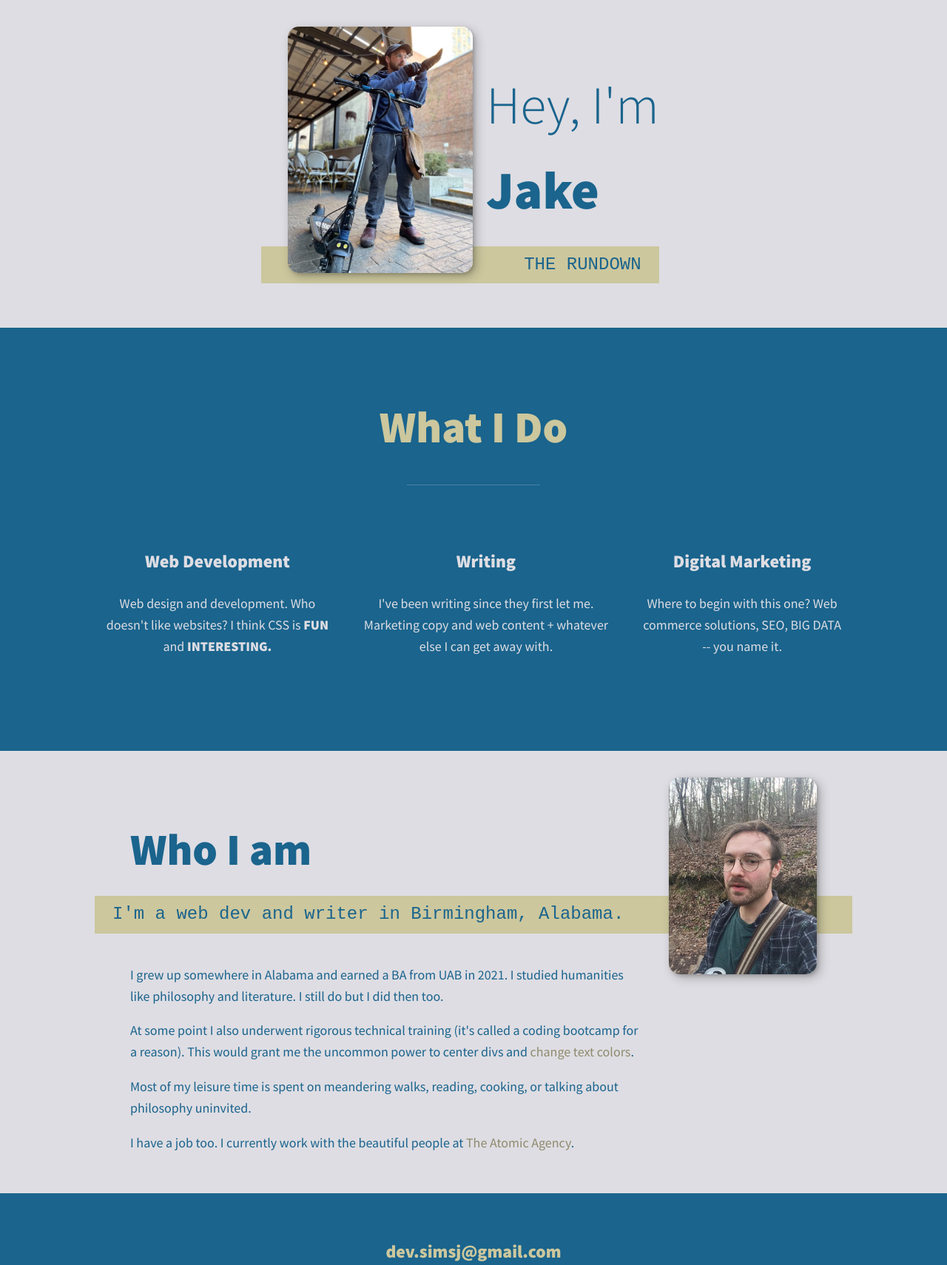
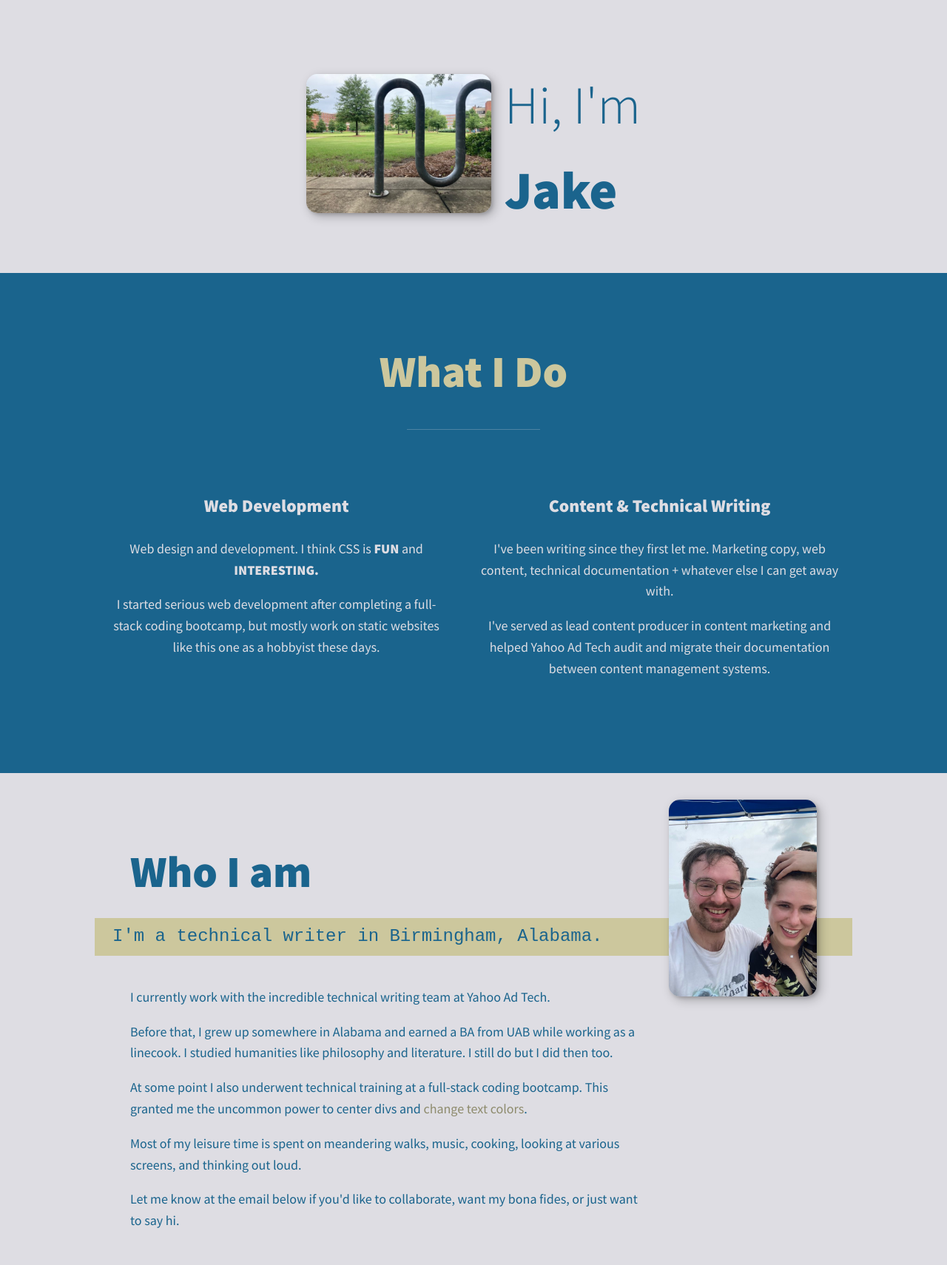
Before and after one commit to simsj93/personal-site, a plain HTML site: page index.html in a window 1280 px wide. Shown: the top 1710 px of the page at 74% size. Drawn offline with nearby package versions, Linux system fonts and the light colour scheme.

Commit message:
09/22 update

```diff
--- a/css/styles.css
+++ b/css/styles.css
@@ -125,6 +125,7 @@ header {
 
 .intro__img {
     box-shadow: var(--bs);
+    margin-top: 4rem;
 }
 
 .section__subtitle--intro {
--- a/index.html
+++ b/index.html
@@ -33,26 +33,26 @@
     <!-- Introduction -->
     <section class="intro" id="home">
         <h1 class="section__title section__title--intro">
-            Hey, I'm <strong>Jake</strong>
+            Hi, I'm <strong>Jake</strong>
         </h1>
-        <p class="section__subtitle section__subtitle--intro">THE RUNDOWN</p>
-        <img src="./img/mrscoots.jpeg" alt="a picture of a Jake smiling" class="intro__img">
+        <!-- <p class="section__subtitle section__subtitle--intro">THE RUNDOWN</p> -->
+        <img src="./img/rail.jpeg" alt="a picture of a Jake smiling" class="intro__img">
     </section>
     <section class="my-services" id="services">
         <h2 class="section__title section__title--services">What I Do</h2>
         <div class="services">
             <div class="service">
                 <h3>Web Development</h3>
-                <p>Web design and development. Who doesn't like websites? I think CSS is <strong>FUN</strong> and <strong>INTERESTING.</strong></p>
+                <p>Web design and development. I think CSS is <strong>FUN</strong> and <strong>INTERESTING.</strong> </p> <p>I started serious web development after completing a full-stack coding bootcamp, but mostly work on static websites like this one as a hobbyist these days.</p>
             </div>
             <div class="service">
-                <h3>Writing</h3>
-                <p>I've been writing since they first let me. Marketing copy and web content + whatever else I can get away with.</p>
+                <h3>Content & Technical Writing</h3>
+                <p>I've been writing since they first let me. Marketing copy, web content, technical documentation + whatever else I can get away with.</p><p>I've served as lead content producer in content marketing and helped Yahoo Ad Tech audit and migrate their documentation between content management systems.</p>
             </div>
-            <div class="service">
+            <!-- <div class="service">
                 <h3>Digital Marketing</h3>
                 <p>Where to begin with this one? Web commerce solutions, SEO, BIG DATA -- you name it.</p>
-            </div>
+            </div> -->
 
         </div>
 
@@ -61,14 +61,13 @@
     <!-- About me  -->
     <section class="about-me" id="about">
         <h2 class="section__title section__title--about">Who I am</h2>
-        <p class="section__subtitle section__subtitle--about">I'm a web dev and writer in Birmingham, Alabama.</p>
+        <p class="section__subtitle section__subtitle--about">I'm a technical writer in Birmingham, Alabama.</p>
 
         <div class="about-me__body">
-           <p>I grew up somewhere in Alabama and earned a BA from UAB in 2021. I studied humanities like philosophy and literature. I still do but I did then too.</p><p>At some point I also underwent rigorous technical training (it's called a coding bootcamp for a reason). This would grant me the uncommon power to center divs and
-               <span class="color_target">change </span><span class="color_target" >text </span><span class="color_target">colors</span>.</p> <p>Most of my leisure time is spent on meandering walks, reading, cooking, or talking about philosophy uninvited.</p>
-            <p>I have a job too. I currently work with the beautiful people at <a target="_blank" href="https://www.theatomicagency.com/">The Atomic Agency</a>. </p>
+           <p>I currently work with the incredible technical writing team at Yahoo Ad Tech.</p><p>Before that, I grew up somewhere in Alabama and earned a BA from UAB while working as a linecook. I studied humanities like philosophy and literature. I still do but I did then too.</p><p>At some point I also underwent technical training at a full-stack coding bootcamp. This granted me the uncommon power to center divs and
+               <span class="color_target">change </span><span class="color_target" >text </span><span class="color_target">colors</span>.</p> <p>Most of my leisure time is spent on meandering walks, music, cooking, looking at various screens, and thinking out loud.</p> <p>Let me know at the email below if you'd like to collaborate, want my bona fides, or just want to say hi.</p>
         </div>
-        <img src="./img/woods.jpeg" alt="some time in the woods" class="about-me__img">
+        <img src="./img/307614123_461376479368375_7042259164272927659_n.jpeg" alt="some time in the woods" class="about-me__img">
     </section>
 
     <footer class="footer">
```
Also changed, not shown: img/307614123_461376479368375_7042259164272927659_n.jpeg (added), img/rail.jpeg (added).
